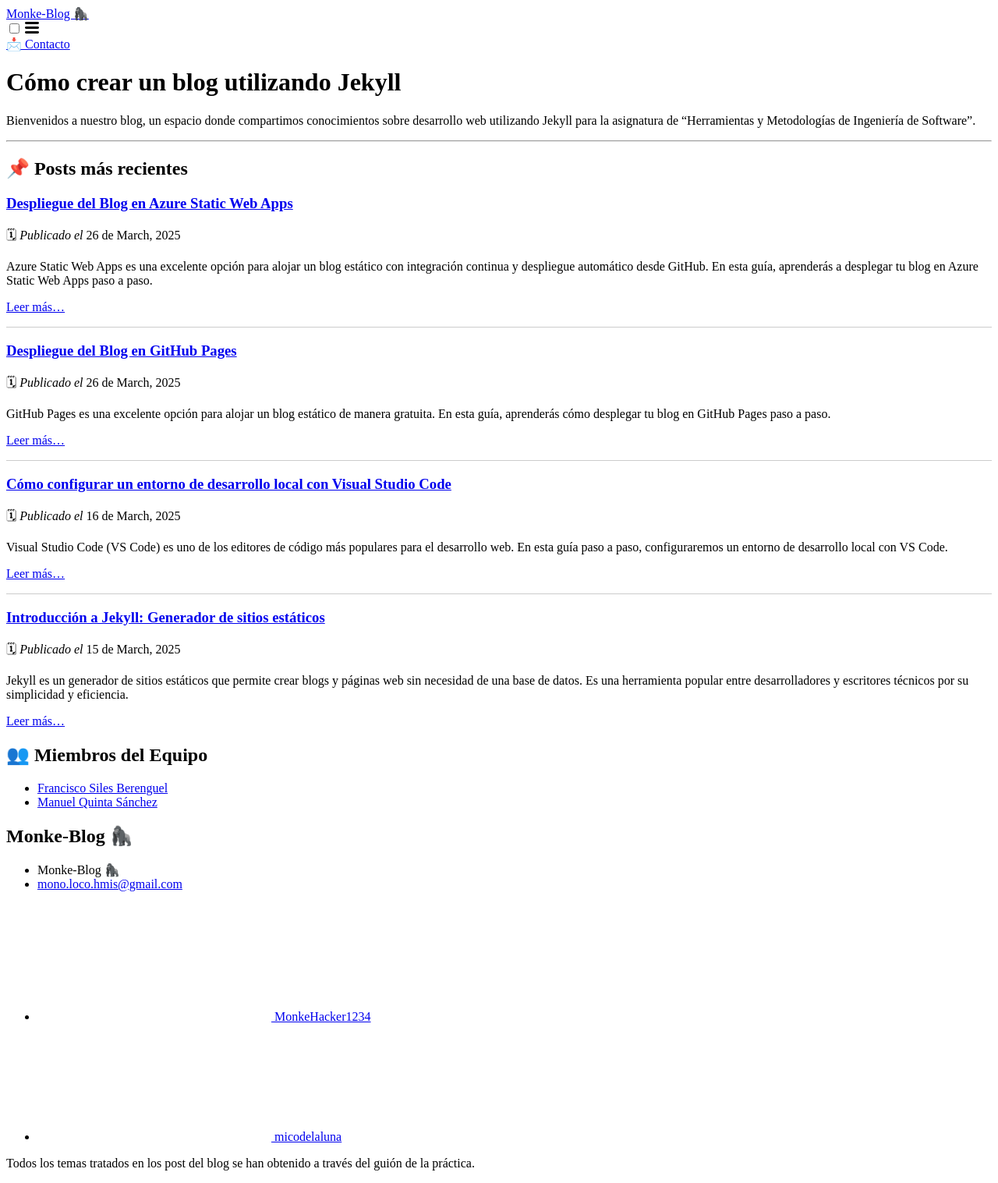
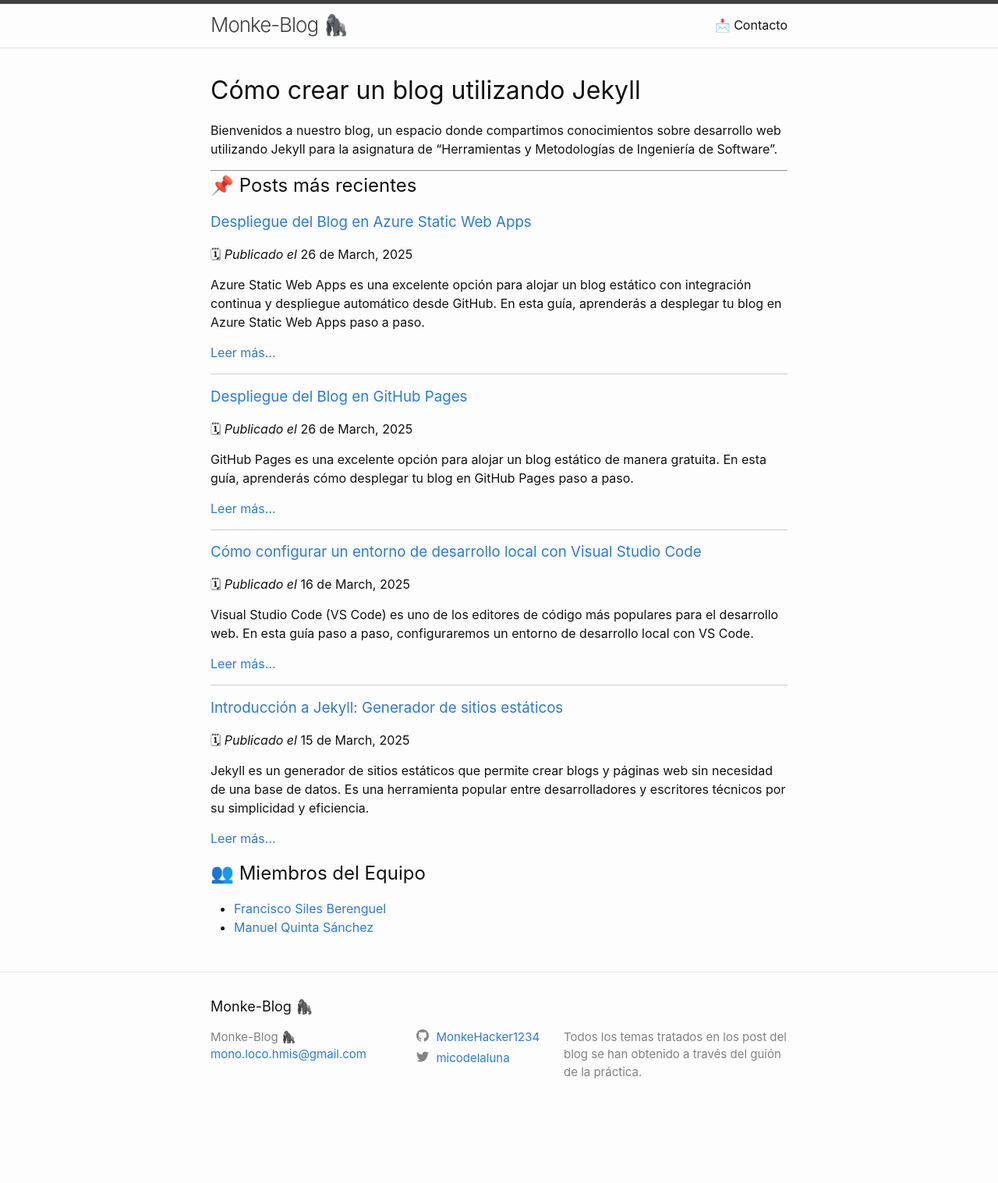
Before and after one commit to ualhmis2025-monkebros/Gorila-Blog, a Jekyll site: the page built from index.markdown, in a window 1280 px wide. Shown: the whole page at 78% size. Built offline with Jekyll 4.4.1, drawn with Linux system fonts in a browser that asks for light colours; after the commit the page ends 1446 px from its top, so only the background shows below that.

Commit message:
probando el layout de github pages 2

```diff
--- a/_config.yml
+++ b/_config.yml
@@ -23,8 +23,8 @@ email: mono.loco.hmis@gmail.com
 description: >- # this means to ignore newlines until "baseurl:"
   Todos los temas tratados en los post del blog se han obtenido
   a través del guión de la práctica.
-baseurl: "https://ualhmis2025-monkebros.github.io/Gorila-Blog/" # the subpath of your site, e.g. /blog
-url: "" # the base hostname & protocol for your site, e.g. http://example.com
+baseurl: "/Gorila-Blog" # the subpath of your site, e.g. /blog
+url: "https://ualhmis2025-monkebros.github.io" # the base hostname & protocol for your site, e.g. http://example.com
 twitter_username: micodelaluna
 github_username:  MonkeHacker1234
 
```
